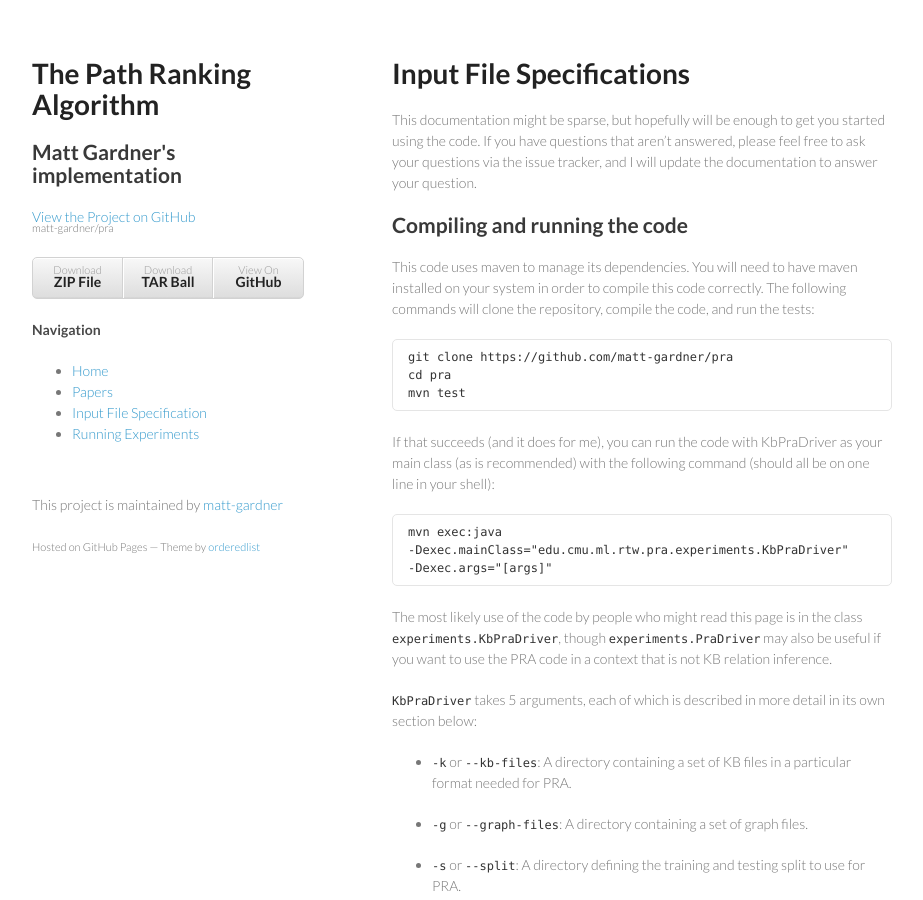
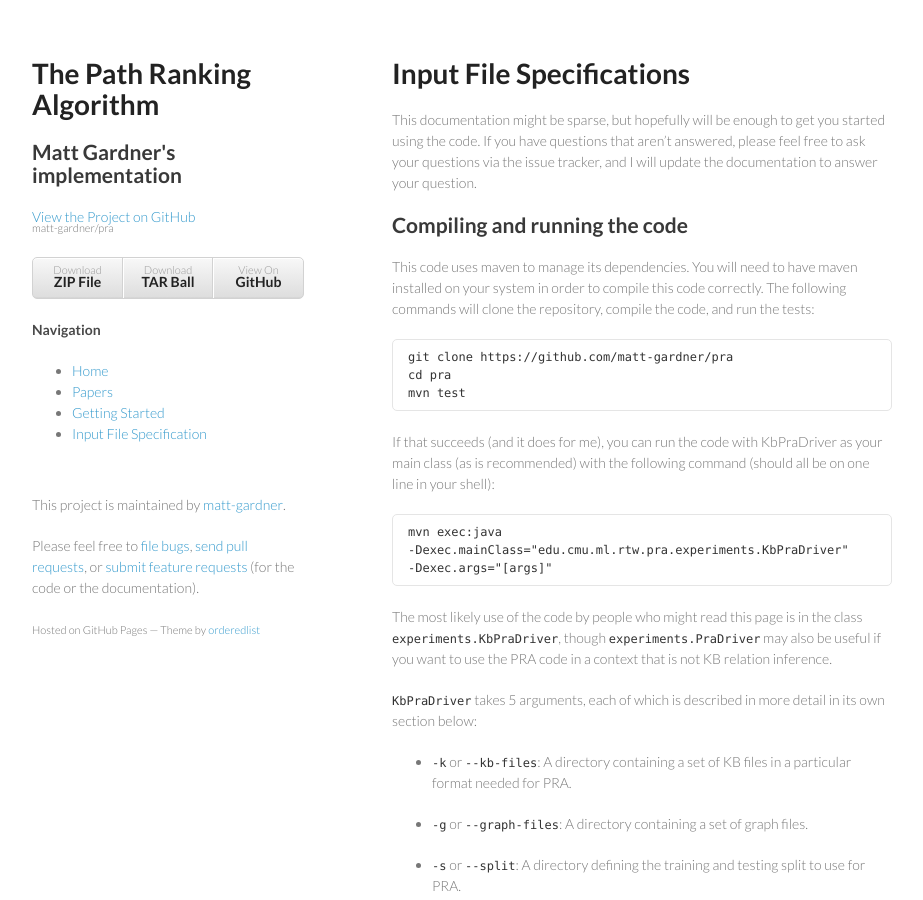
Before and after one commit to matt-gardner/pra, a Jekyll site: the page built from input/index.md, in a window 1280 px wide and 900 px high. Shown: the whole window, without its empty margins (178-1101 px from the left). Built offline with Jekyll 4.4.1, drawn with Linux system fonts in a browser that asks for light colours; Markdown is read by kramdown in place of the engine named in the settings.

```diff
--- a/_config.yml
+++ b/_config.yml
@@ -1,3 +1,4 @@
+baseurl: /pra
 markdown: redcarpet
 kramdown:
   input: GFM
--- a/_layouts/default.html
+++ b/_layouts/default.html
@@ -5,8 +5,8 @@
     <meta http-equiv="X-UA-Compatible" content="chrome=1">
     <title>{% if page.title %} {{ page.title }} |{% endif %} PRA</title>
 
-    <link rel="stylesheet" href="stylesheets/styles.css">
-    <link rel="stylesheet" href="stylesheets/pygment_trac.css">
+    <link rel="stylesheet" href="{{ site.baseurl }}/stylesheets/styles.css">
+    <link rel="stylesheet" href="{{ site.baseurl }}/stylesheets/pygment_trac.css">
     <meta name="viewport" content="width=device-width, initial-scale=1, user-scalable=no">
     <!--[if lt IE 9]>
     <script src="//html5shiv.googlecode.com/svn/trunk/html5.js"></script>
@@ -26,14 +26,20 @@
           </ul>
           <h4>Navigation</h4>
           <ul>
-            <li><a href="http://matt-gardner.github.io/pra/index.html">Home</a></li>
-            <li><a href="http://matt-gardner.github.io/pra/papers.html">Papers</a></li>
-            <li><a href="http://matt-gardner.github.io/pra/input.html">Input File Specification</a></li>
-            <li><a href="http://matt-gardner.github.io/pra/experiments.html">Running Experiments</a></li>
+            <li><a href="{{ site.baseurl }}/index.html">Home</a></li>
+            <li><a href="{{ site.baseurl }}/papers.html">Papers</a></li>
+            <li><a href="{{ site.baseurl }}/getting_started.html">Getting Started</a></li>
+            <li><a href="{{ site.baseurl }}/input/index.html">Input File Specification</a></li>
           </ul>
         </header>
         <footer>
-          <p>This project is maintained by <a href="https://github.com/matt-gardner">matt-gardner</a></p>
+          <p>This project is maintained by <a href="https://github.com/matt-gardner">matt-gardner</a>.</p>
+
+          <p>Please feel free to
+          <a href="https://github.com/matt-gardner/pra/issues">file bugs</a>,
+          <a href="https://github.com/matt-gardner/pra/pulls">send pull requests</a>, or
+          <a href="https://github.com/matt-gardner/pra/issues">submit feature requests</a> (for the code or the documentation).</p>
+
           <p><small>Hosted on GitHub Pages &mdash; Theme by <a href="https://github.com/orderedlist">orderedlist</a></small></p>
         </footer>
       </div>
```
Also changed, not shown: getting_started.md (added, +166 -0 lines), input/index.md (renamed from input.md).
